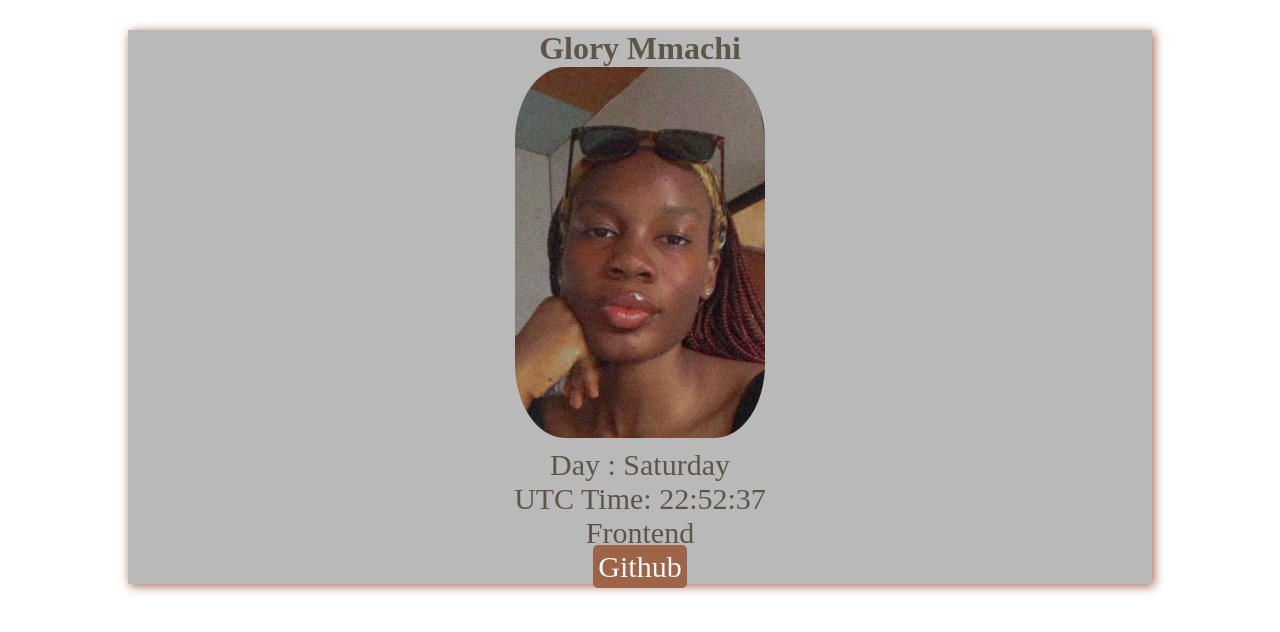
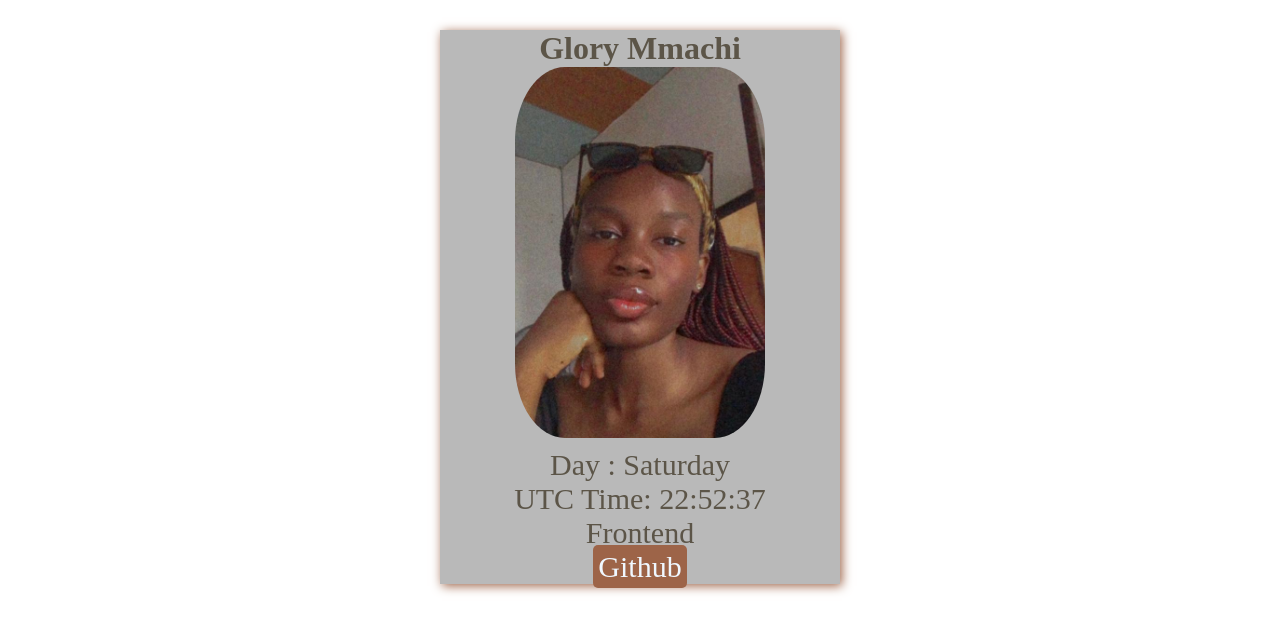
Before and after one commit to Glory-mmachi/HNG-stage-1, a plain HTML site: page index.html in a window 1280 px wide. In both pictures the pointer is over the picture 640 px from the left and 250 px from the top of the page. Drawn offline with Linux system fonts and the light colour scheme.

Commit message:
modified styles

```diff
--- a/style.css
+++ b/style.css
@@ -9,7 +9,7 @@
   color: rgb(92, 85, 72);
   text-align: center;
   margin: 30px auto;
-  width: 80%;
+  max-width: 400px;
   box-shadow: 2px 2px 10px rgb(157, 100, 72);
 }
 .img-container {
@@ -23,7 +23,7 @@ img {
 }
 img:hover {
   transition: 3s;
-  transform: scale(1.5);
+  transform: scale(1.3);
 }
 main {
   font-size: 30px;
```
